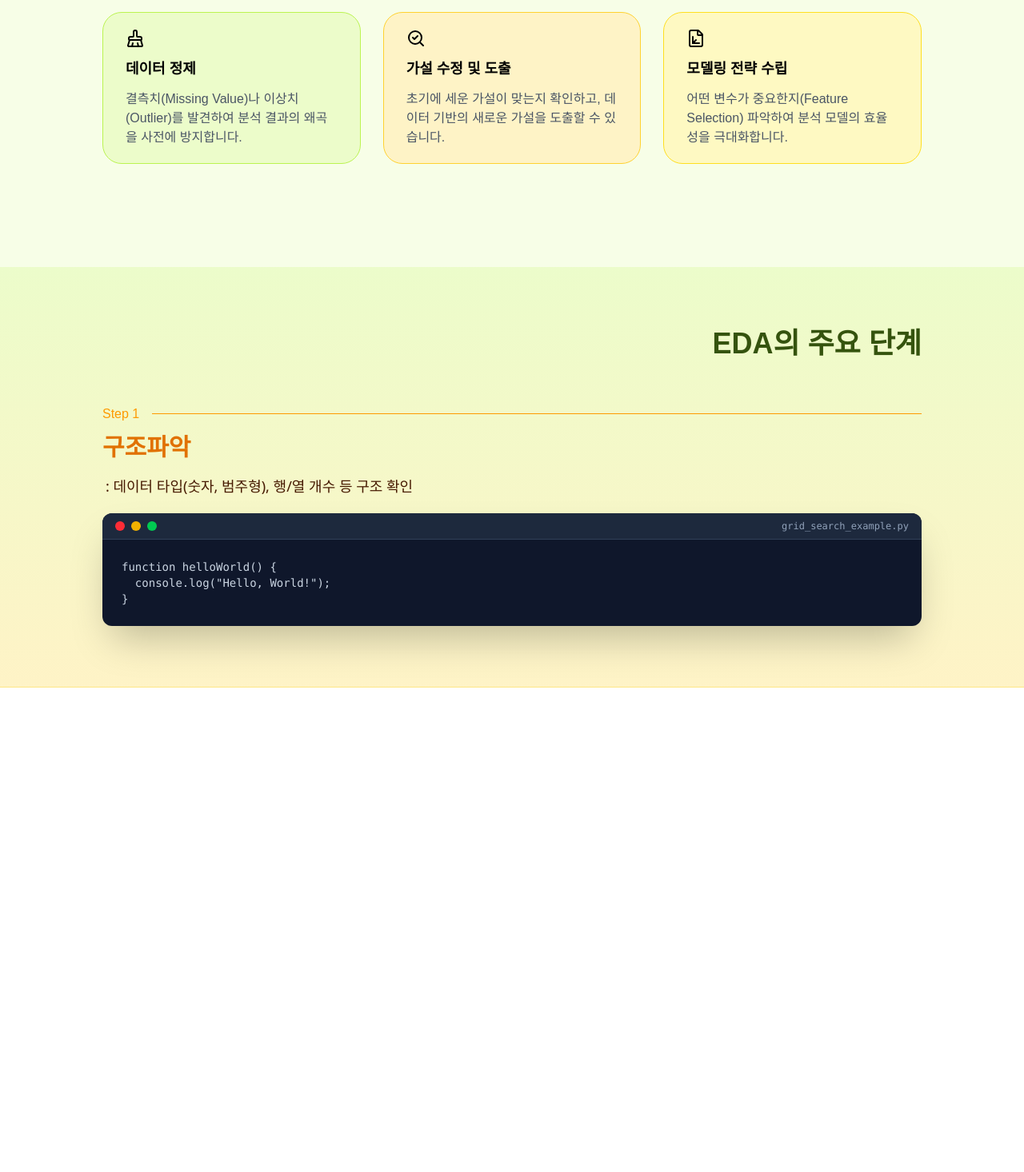
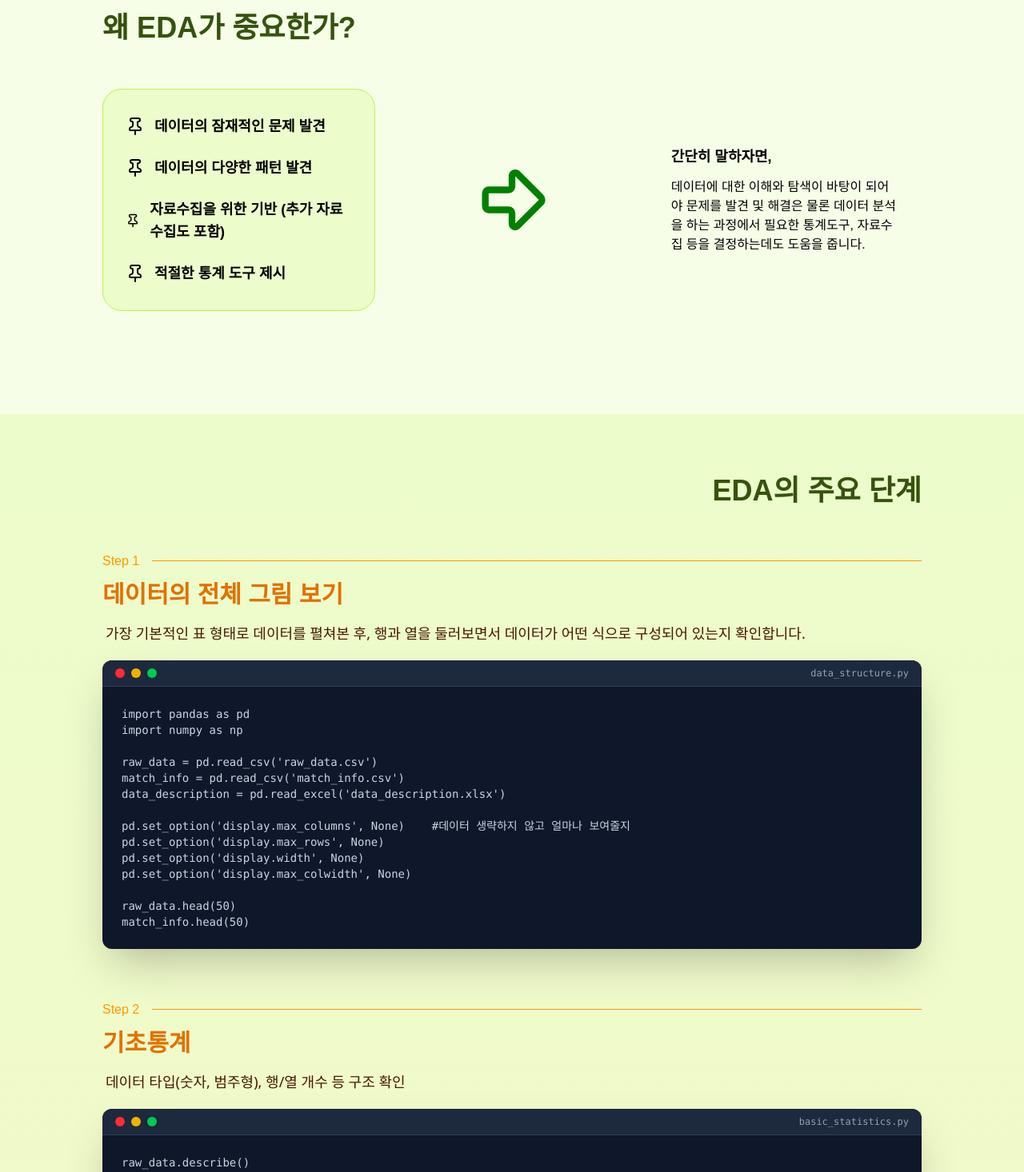
Before and after one commit to sun-ji054/AI_Site, a React (Vite) app: page / in a window 1280 px wide. Shown: the part 1120-2586 px from the top of the page at 80% size. Before the commit the page ends 1980 px from the top, so only its background shows below. Built offline with nearby package versions, Linux system fonts and the light colour scheme.

Commit message:
FEAT: 코드까지 완성

```diff
--- a/src/components/Code.jsx
+++ b/src/components/Code.jsx
@@ -1,8 +1,4 @@
-export default function () {
-  const codeString = `function helloWorld() {
-  console.log("Hello, World!");
-}`;
-
+export default function ({code, filename}) {
   return (
     <>
       <div className="bg-slate-900 rounded-xl shadow-2xl overflow-hidden">
@@ -13,13 +9,13 @@ export default function () {
             <div className="bg-green-500 w-3 h-3 rounded-full " />
           </div>
           <span className="text-xs text-slate-400 font-mono">
-            grid_search_example.py
+            {filename}
           </span>
         </div>
         <div className="p-6 overflow-x-auto">
           <pre className="text-sm text-slate-300">
-          <code className="code-box">
-            {codeString}
+          <code className="code-box whitespace-pre">
+            {code}
           </code>
         </pre>
         </div>
@@ -27,3 +23,9 @@ export default function () {
     </>
   );
 }
+
+{/*이런 식으로 씁니다
+<Code code={`df.isnull().sum()
+# Outlier detection using IQR
+Q1 = df['column'].quantile(0.25)
+Q3 = df['column'].quantile(0.75)`} filename={"data_cleaning.py"}/>*/}
--- a/src/pages/EDA.jsx
+++ b/src/pages/EDA.jsx
@@ -1,6 +1,6 @@
 import Navigation from "../components/Navigation";
 import Code from "../components/Code";
-import { BrushCleaning, SearchCheck, FileAxis3d } from "lucide-react";
+import { Pin, ArrowBigRight } from "lucide-react";
 
 export default function EDA() {
   return (
@@ -17,7 +17,7 @@ export default function EDA() {
             </span>
           </h1>
           <p className="text-gray-600">
-            데이터의 패턴 발견과 가설 설정을 위한 필수 과정
+            데이터의 패턴 발견과 분석을 위한 필수 과정
           </p>
         </div>
       </section>
@@ -48,9 +48,11 @@ export default function EDA() {
             <div className="px-10 py-7">
               <p className="text-xl font-bold mb-2">핵심 개념</p>
               <p>
-                수집한 데이터를 통계적 기법과 시각화 도구를 사용하여 데이터의
-                <br />
-                특징을 파악하고 잠재적인 패턴을 찾는 과정입니다.
+                벨연구소의 수학자 존 튜키가 개발한 데이터분석 방법론으로,
+                데이터를 다양한 각도에서 관찰학 이해하는 모든 과정을 말합니다.
+                <br/><br/>
+                데이터 분석에 있어서 매우 중요한 초기 분석 단계이며,
+                데이터를 분석하고 결과를 내는 과정에 있어 지속적으로 해당 데이터에 대한 <strong>"탐색과 이해"</strong>를 기본으로 가져야 합니다.
               </p>
             </div>
           </div>
@@ -67,43 +69,38 @@ export default function EDA() {
             왜 EDA가 중요한가?
           </h1>
 
-          {/* 그리드 */}
-          <div className="grid gap-7 mb-16 md:grid-cols-3">
-            <div>
+          {/* grid */}
+          <div className="mb-16 grid grid-cols-3">
               <div className="px-7 py-5 bg-lime-100 border border-lime-300 rounded-3xl max-w-3xl hover:shadow-lg transition-shadow duration-300">
-                <BrushCleaning />
-                <h3 className="text-black text-lg font-extrabold my-3">
-                  데이터 정제
-                </h3>
-                <p className="text-balence text-gray-600">
-                  결측치(Missing Value)나 이상치(Outlier)를 발견하여 분석 결과의
-                  왜곡을 사전에 방지합니다.
-                </p>
+                <div className="flex items-center gap-3">
+                  <Pin/>
+                  <p className="text-black text-lg font-semibold my-3">데이터의 잠재적인 문제 발견</p>
+                </div>
+                <div className="flex items-center gap-3">
+                  <Pin/>
+                  <p className="text-black text-lg font-semibold my-3">데이터의 다양한 패턴 발견</p>
+                </div>
+                <div className="flex items-center gap-3">
+                  <Pin/>
+                  <p className="text-black text-lg font-semibold my-3">자료수집을 위한 기반 (추가 자료수집도 포함)</p>
+                </div>
+                <div className="flex items-center gap-3">
+                  <Pin/>
+                  <p className="text-black text-lg font-semibold my-3">적절한 통계 도구 제시</p>
+                </div>
+              </div>
+              <div className="flex items-center justify-center">
+                <ArrowBigRight size={100} color="green"/>
+              </div>
+              <div className="px-7 py-5 flex flex-col text-left justify-center">
+                <div className="flex items-center mb-3">
+
+                  <p className="text-pretty font-semibold text-lg">간단히 말하자면,</p>
+                </div>
+                <p>데이터에 대한 이해와 탐색이 바탕이 되어야 문제를 발견 및 해결은 물론
+데이터 분석을 하는 과정에서 필요한 통계도구, 자료수집 등을 결정하는데도 도움을 줍니다.</p>
               </div>
             </div>
-            <div>
-              <div className="px-7 py-5 bg-amber-100 border border-amber-300 rounded-3xl max-w-3xl hover:shadow-lg transition-shadow duration-300">
-                <SearchCheck />
-                <h3 className="text-black text-lg font-extrabold my-3">
-                  가설 수정 및 도출
-                </h3>
-                <p className="text-balence text-gray-600">
-                  초기에 세운 가설이 맞는지 확인하고, 데이터 기반의 새로운
-                  가설을 도출할 수 있습니다.
-                </p>
-              </div>
-            </div>
-            <div className="px-7 py-5 bg-yellow-100 border border-yellow-300 rounded-3xl max-w-3xl hover:shadow-lg transition-shadow duration-300">
-              <FileAxis3d />
-              <h3 className="text-black text-lg font-extrabold my-3">
-                모델링 전략 수립
-              </h3>
-              <p className="text-balence text-gray-600">
-                어떤 변수가 중요한지(Feature Selection) 파악하여 분석 모델의
-                효율성을 극대화합니다.
-              </p>
-            </div>
-          </div>
         </div>
       </section>
 
@@ -118,24 +115,182 @@ export default function EDA() {
           </h1>
 
           {/* 구조파악 */}
-          <div>
+          <div className="mb-16">
             <div className="flex items-center gap-4 mb-3">
               <p className="font-base text-amber-500">Step 1</p>
               <div className="grow border-b border-amber-500" />
             </div>
             <h2 className="font-extrabold text-3xl text-amber-600 mb-4">
-              구조파악
+              데이터의 전체 그림 보기
             </h2>
             <p className="pl-1 text-lg font-sans text-amber-950 mb-5">
-              : 데이터 타입(숫자, 범주형), 행/열 개수 등 구조 확인
+              가장 기본적인 표 형태로 데이터를 펼쳐본 후, 행과 열을 둘러보면서 데이터가 어떤 식으로 구성되어 있는지 확인합니다.
+            </p>
+            <Code code={`import pandas as pd
+import numpy as np
+
+raw_data = pd.read_csv('raw_data.csv')
+match_info = pd.read_csv('match_info.csv')
+data_description = pd.read_excel('data_description.xlsx')
+
+pd.set_option('display.max_columns', None)    #데이터 생략하지 않고 얼마나 보여줄지
+pd.set_option('display.max_rows', None)
+pd.set_option('display.width', None)
+pd.set_option('display.max_colwidth', None)
+
+raw_data.head(50)
+match_info.head(50)`} filename={"data_structure.py"}/>
+          </div>
+
+          {/* 기초통계 */}
+          <div className="mb-16">
+            <div className="flex items-center gap-4 mb-3">
+              <p className="font-base text-amber-500">Step 2</p>
+              <div className="grow border-b border-amber-500" />
+            </div>
+            <h2 className="font-extrabold text-3xl text-amber-600 mb-4">
+              기초통계
+            </h2>
+            <p className="pl-1 text-lg font-sans text-amber-950 mb-5">
+              데이터 타입(숫자, 범주형), 행/열 개수 등 구조 확인
+            </p>
+            <Code code={`raw_data.describe()
+raw_data.dtypes
+raw_data.shape           #(579306, 18)
+
+match_info.describe()
+match_info.dtypes
+match_info.shape         #(198, 17)`} filename={'basic_statistics.py'}/>
+          </div>
+
+          {/* 이상치, 결측치 */}
+          <div className="mb-16">
+            <div className="flex items-center gap-4 mb-3">
+              <p className="font-base text-amber-500">Step 3</p>
+              <div className="grow border-b border-amber-500" />
+            </div>
+            <h2 className="font-extrabold text-3xl text-amber-600 mb-4">
+              이상치, 결측치 찾아보기
+            </h2>
+            <p className="pl-1 text-lg font-sans text-amber-950 mb-5">
+              <strong>1) 이상치</strong><br/>
+              <strong >2) 결측치</strong><br/>
+              &nbsp;&nbsp;&nbsp;완전 무작위 결측(MCAR) : 결측치가 다른 변수들과 아무런 상관관계가 없는 경우<br/>
+              &nbsp;&nbsp;&nbsp;무작위 결측(MAR) : 특정 변수와 관련되어 누락됐지만, 변수들의 상관관계를 알 수 없는 경우<br/>
+              &nbsp;&nbsp;&nbsp;비무작위 결측(NMAR) : 누락된 변수의 값이 누락된 이유와 관련이 있는 경우<br/>
+            </p>
+            <Code filename={'nall_outlier.py'} code={`
+# 결측치 확인
+raw_data.isnull().sum()        # plaer_id: 1, result_name: 349,604, position_name: 70,120, main_position: 1,704
+match_info.isnull().sum()      # 결측치 없음
+
+
+# 이상치 확인
+import matplotlib.pyplot as plt
+import seaborn as sns
+
+# 그래프 스타일 설정 (한글 깨짐 방지를 위해 기본 스타일 사용 또는 폰트 설정 필요)
+sns.set_theme(style="whitegrid")
+
+# 분석할 컬럼 그룹화
+coord_cols = ['start_x', 'start_y', 'end_x', 'end_y']
+diff_cols = ['dx', 'dy']
+time_cols = ['time_seconds']
+
+# --- 시각화 1: 좌표 데이터 (start/end x, y) ---
+plt.figure(figsize=(10, 6))
+sns.boxplot(data=raw_data[coord_cols])
+plt.title('Boxplot of Coordinate Columns')
+plt.ylabel('Value')
+plt.savefig('boxplot_coordinates.png')
+plt.show()
+
+# --- 시각화 2: 변위 데이터 (dx, dy) ---
+plt.figure(figsize=(10, 6))
+sns.boxplot(data=raw_data[diff_cols])
+plt.title('Boxplot of Displacement Columns (dx, dy)')
+plt.ylabel('Distance')
+plt.savefig('boxplot_displacements.png')
+plt.show()
+
+# --- 시각화 3: 시간 데이터 (time_seconds) ---
+plt.figure(figsize=(8, 6))
+sns.boxplot(data=raw_data[time_cols])
+plt.title('Boxplot of Time Seconds')
+plt.ylabel('Seconds')
+plt.savefig('boxplot_time.png')
+plt.show()
+
+# 4. 수치 기반 이상치 확인 (IQR 방식)
+def print_outlier_report(data, columns):
+    print("=== Outlier Report (IQR Method) ===")
+    for col in columns:
+        Q1 = data[col].quantile(0.25)
+        Q3 = data[col].quantile(0.75)
+        IQR = Q3 - Q1
+        lower_bound = Q1 - 1.5 * IQR
+        upper_bound = Q3 + 1.5 * IQR
+
+        outliers = data[(data[col] < lower_bound) | (data[col] > upper_bound)]
+        count = len(outliers)
+        percentage = (count / len(data)) * 100
+
+        print(f"[{col}] 이상치 개수: {count}개 ({percentage:.2f}%)")
+
+print_outlier_report(raw_data, coord_cols + diff_cols + time_cols)`}/>
+          </div>
+          {/* 데이터 시각화 */}
+          <div className="mb-16">
+            <div className="flex items-center gap-4 mb-3">
+              <p className="font-base text-amber-500">Step 4</p>
+              <div className="grow border-b border-amber-500" />
+            </div>
+            <h2 className="font-extrabold text-3xl text-amber-600 mb-4">
+              데이터 시각화(일변량 데이터)
+            </h2>
+            <p className="pl-1 text-lg font-sans text-amber-950 mb-5">
+              <span className="font-semibold">수치형 데이터 (Numerical)</span><br/>
+              &nbsp;: 히스토그램, 박스 플롯, 커널 밀도 추정<br/><br/>
+              <span className="font-semibold">범주형 데이터 (Numerical)</span><br/>
+              &nbsp;: 막대 그래프, 파이 차트<br/>
+            </p>
+            <Code filename={'시각화.py'} code={`
+fig, axes = plt.subplots(2, 3, figsize=(18, 10))
+axes = axes.flatten()
+
+target_cols = ['start_x', 'start_y', 'end_x', 'end_y', 'time_seconds']
+
+for i, col in enumerate(target_cols):
+    sns.histplot(raw_data[col], kde=True, ax=axes[i], color='teal')
+    axes[i].set_title(f'Distribution of {col}')
+
+# 남는 서브플롯은 비워둠
+axes[-1].axis('off')
+plt.tight_layout()
+plt.show()
+            `}/>
+          </div>
+
+          {/* 속성 간의 관계분석 */}
+          <div className="mb-16">
+            <div className="flex items-center gap-4 mb-3">
+              <p className="font-base text-amber-500">Step 5</p>
+              <div className="grow border-b border-amber-500" />
+            </div>
+            <h2 className="font-extrabold text-3xl text-amber-600 mb-4">
+              속성 간의 관계 분석
+            </h2>
+            <p className="pl-1 text-lg font-sans text-amber-950 mb-5">
+              - 개별 속성 관찰에서 찾아내지 못했던 속성들의 조합 패턴 발견<br/>
+              - 그래프를 통해 시각화하여 속성 간의 관계 분석<br/>
+              - 상관계수를 통한 상관관계 확인
+              <br/><br/>
+              <strong>Numeric - Numeric</strong> : 상관계수(요약 통계), 산점도(시각화)<br/>
+              <strong>Numeric - Categorial</strong> : 카테고리별 통계 값, 박스 플롯<br/>
+              <strong>Categorical - Categorical</strong> : 교차 테이블, 모자이크 플롯
             </p>
             <Code />
           </div>
-
-          {/* 기초통계 */}
-          {/* 이상치, 결측치 */}
-          {/* 분포확인 */}
-          {/* 관계분석 */}
         </div>
       </section>
     </>
```
